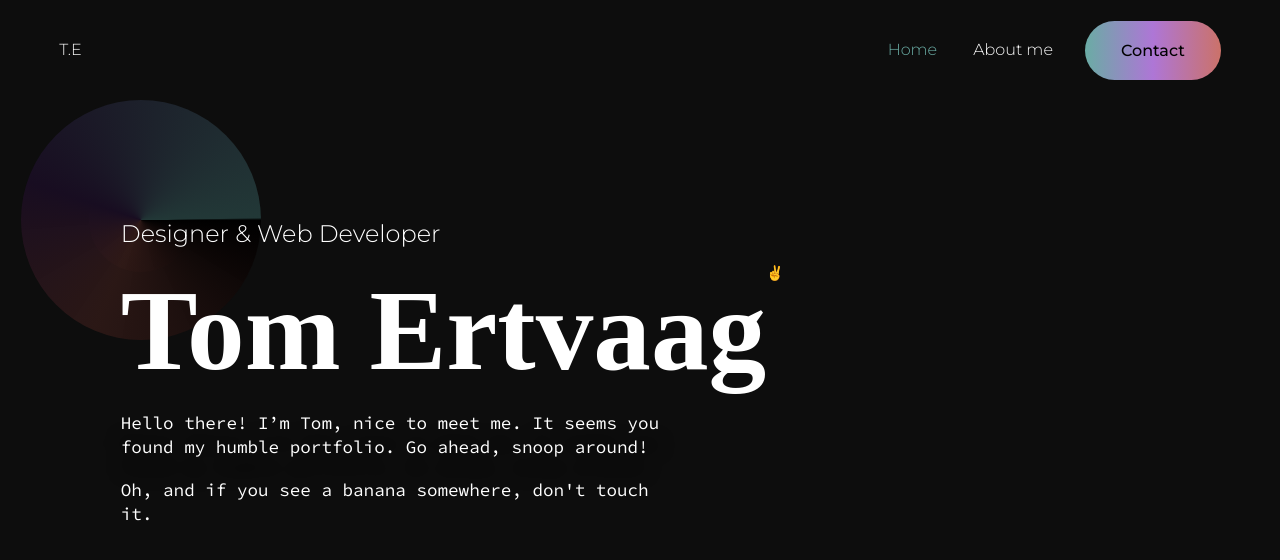
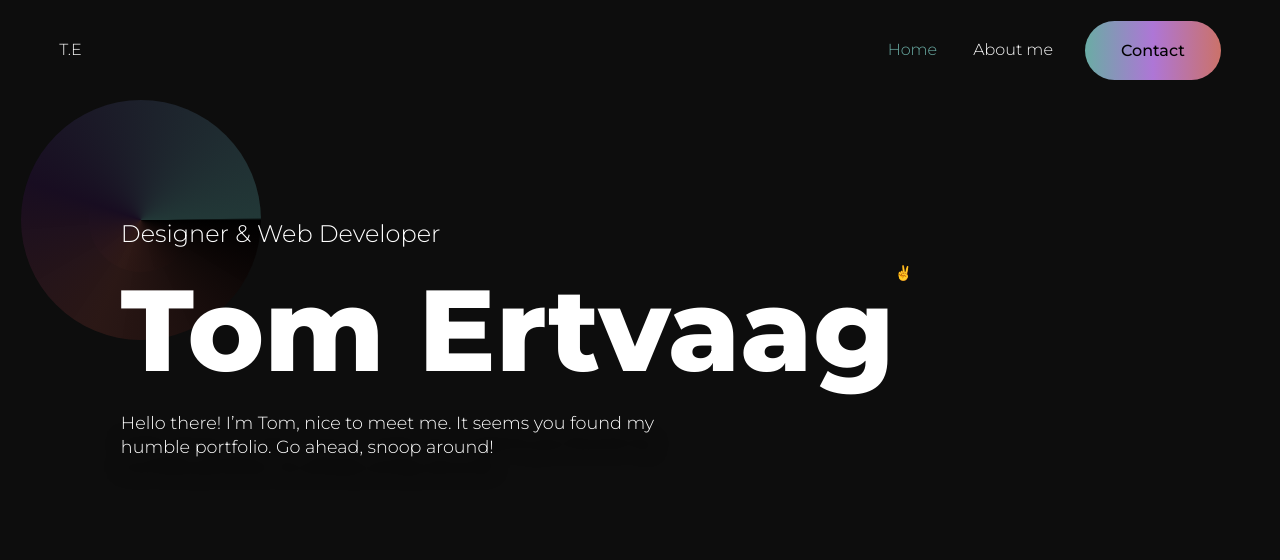
Before and after one commit to WParsec/Portfolio, a website with bundled scripts: page public/index.html in a window 1280 px wide. Built offline with nearby package versions, Linux system fonts and the light colour scheme.

Commit message:
Moved files locally

```diff
--- a/src/js/components/gameText.mjs
+++ b/src/js/components/gameText.mjs
@@ -28,5 +28,5 @@ export function writeText() {
         }
     }
     setTimeout(write, 700);
-    setTimeout(writeSecond, 3000);
+    // setTimeout(writeSecond, 3000);
 }
--- a/src/sass/base/_typography.scss
+++ b/src/sass/base/_typography.scss
@@ -30,8 +30,8 @@ Typography styling classes
 //Display headings
 .display-1__light {
   font-size: $display-1-font-size * 1.2;
-  font-family: "Roboto-slab";
-  font-weight: 900;
+  font-family: 'Montserrat';
+  font-weight: 800;
   color: $white-color;
 
   @media screen and (max-width: 700px) {
@@ -133,7 +133,7 @@ h6 {
 
   &-code {
     color: $white-color;
-    font-family: "Source Code Pro";
+    font-family: 'Montserrat';
     font-size: $font-size-base * 1.1 // margin-bottom: $sp4;
   }
 }
```
Also changed, not shown: public/css/style.css.
